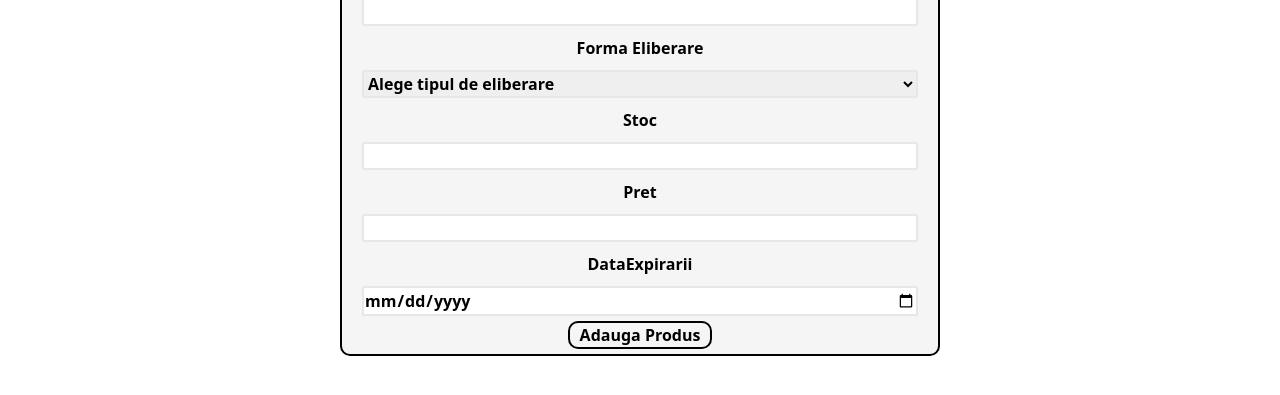
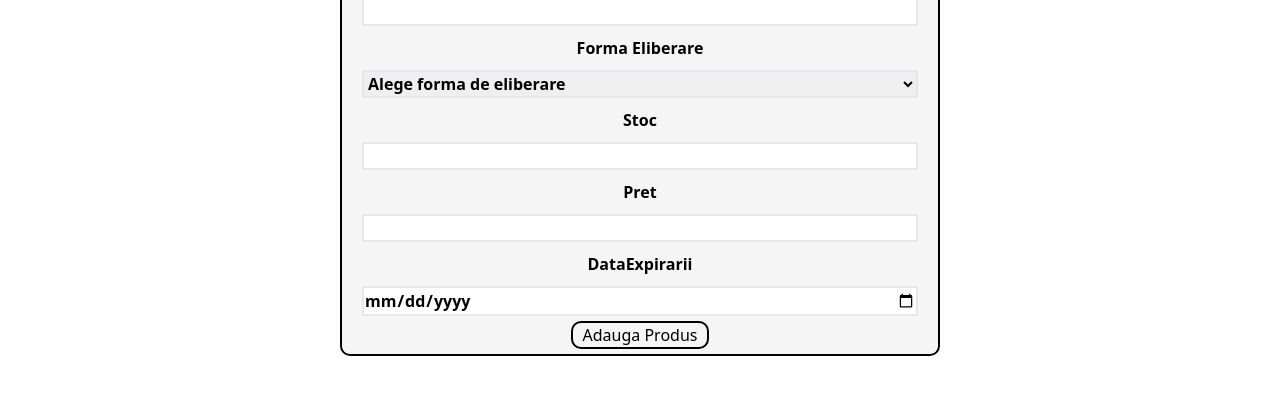
Before and after one commit to AleBarboni/React-Project, a React (Vite) app: page / in a window 1280 px wide. Both pictures are taken after a click on the button "Intrare Noua". Shown: the part 265-660 px from the top of the page. Built offline with nearby package versions, Linux system fonts and the light colour scheme.

Commit message:
add error message

```diff
--- a/src/Components/AddNewProductModal.jsx
+++ b/src/Components/AddNewProductModal.jsx
@@ -7,6 +7,7 @@ function AddNewProductModal(props) {
     const [stoc, setStoc] = useState('');
     const [pret, setPret] = useState('');
     const [dataExpirarii, setDataExpirarii] = useState('');
+    const [errorMessage, setErrorMessage] = useState("");
 
     const handleOnChangeNumeProdus = (event) => {
       setNumeProdus(event.target.value);
@@ -38,22 +39,38 @@ function AddNewProductModal(props) {
       const product = {
         numeProdus,
         eliberare,
-        stoc,
+        eliberare,
         pret,
         dataExpirarii
       };
 
       props.func(product);
       defaultState();
+    }
+
+    const errorMessageText = () => {
+      setErrorMessage("Nici un camp nu poate fi gol")
     };
 
-    function handleEmptyInput(event){
-      if (event.target.value === "") {
-        return <h1>Nici un camp nu poate fi gol</h1>
-      }
+    function AddProductButton () {
+      if (numeProdus || eliberare || eliberare || pret || dataExpirarii === ""){
+        return (
+            <button
+            onClick={errorMessageText}
+            type="button" disabled>Adauga Produs</button>
+        )} else if (numeProdus || eliberare || eliberare || pret || dataExpirarii === !""){
+          return (
+              <button
+                type="button"
+                onClick={transferValue}>Adauga Produs</button>
+          )
+      };
+    };
 
-      return transferValue;
-    };
+
+
+
+
 
     return (
       <div className="modal">
@@ -73,7 +90,7 @@ function AddNewProductModal(props) {
           <div className="flex flex-col px-5 modal-content">
             <label>Forma Eliberare</label>
             <select name="pets" id="pet-select" className='border-2 input-text'>
-              <option value="">Alege tipul de eliberare</option>
+              <option value="">Alege forma de eliberare</option>
               <option value="OTC">OTC</option>
               <option value="P6L">P6L</option>
               <option value="PRF">PRF</option>
@@ -107,15 +124,11 @@ function AddNewProductModal(props) {
             />
           </div>
           <div>
-            <button
-              onClick={transferValue}
-              className='px-10 border-2 modal-content button'>
-              Adauga Produs
-            </button>
+            <AddProductButton />
           </div>
         </div>
       </div>
     );
-  }
+  };
 
 export default AddNewProductModal;
--- a/src/Components/TableData.jsx
+++ b/src/Components/TableData.jsx
@@ -17,11 +17,11 @@ function TableData() {
     setResetAllFilters(data);
   }, []);
 
-  function handleOnModalOpen(event) {
+  function handleOnModalOpen() {
     setShownAddProductModal(true);
   };
 
-  function handleOnModalClose(event) {
+  function handleOnModalClose() {
     setShownAddProductModal(false);
   };
 
```
